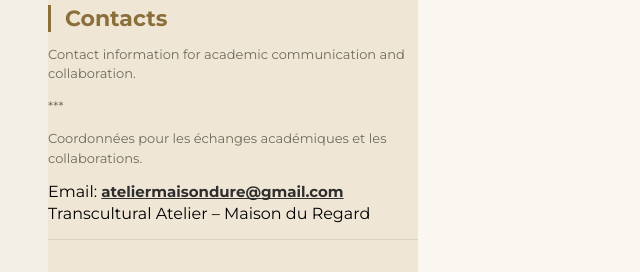
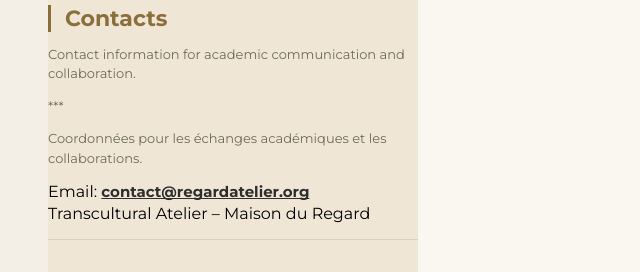
Before and after one commit to ateliermaisondure-cpu/ateliermaisondure, a plain HTML site: page collaborations.html in a window 1280 px wide. Shown: the part 1493-1765 px from the top of the page, 0-640 px from the left. Drawn offline with Linux system fonts and the light colour scheme.

Commit message:
Update collaborations.html

```diff
--- a/collaborations.html
+++ b/collaborations.html
@@ -173,7 +173,7 @@
   </div>
   Email:
 <a class="contacs-link" href="mailto:ateliermaisondure@gmail.com">
-ateliermaisondure@gmail.com
+contact@regardatelier.org
 </a><br>
 <span class="email-label">
 Transcultural Atelier – Maison du Regard
@@ -207,7 +207,7 @@
         </p>
 
         <p>
-          <div class="footer-contacts a"><a href="mailto:ateliermaisondure@gmail.com">Transcultural Atelier – Maison du Regard</a></div>
+          <div class="footer-contacts a"><a href="mailto:contact@regardatelier.org">Transcultural Atelier – Maison du Regard</a></div>
         </p>
 
         <p>
```
